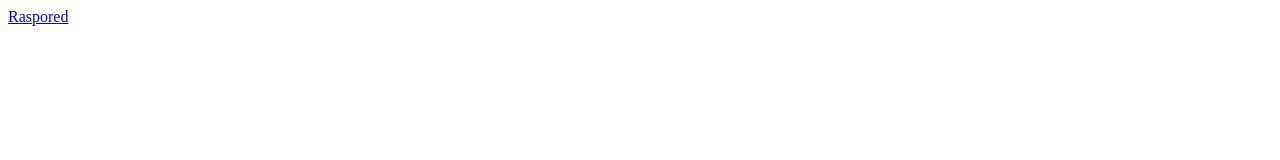
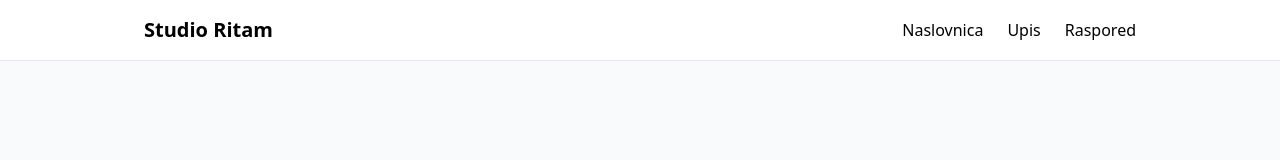
Before and after one commit to Filip1501/CSS-TAILWIND-B, a plain HTML site: page index.html in a window 1280 px wide. Drawn offline with nearby package versions, Linux system fonts and the light colour scheme.

Commit message:
allesgutte

```diff
--- a/index.html
+++ b/index.html
@@ -4,10 +4,23 @@
     <meta charset="UTF-8">
     <meta name="viewport" content="width=device-width, initial-scale=1.0">
     <title>Plesni studio Ritam</title>
+    <script src="https://cdn.tailwindcss.com"></script>
 </head>
-<body>
+<body class="bg-gray-50 text-gray 800">
 
-    <a href="schedule.html">Raspored</a>
+     <header class="sticky top-0 bg-white border-b border-gray-200">
+        <div class="max-w-5xl mx-auto px-4 py-4 flex items-center justify-between">
+            <a href="index.html" class="text-xl font-bold text-teal 700">Studio Ritam</a>
+
+            <nav class="hidden md:flex gap-6">
+                <a href="index.html">Naslovnica</a>
+                <a href="enroll.html">Upis</a>
+                <a href="schedule.html">Raspored</a>
+            </nav>
+        </div>
+    </header>
+
+
 
 </body>
 </html>
```
